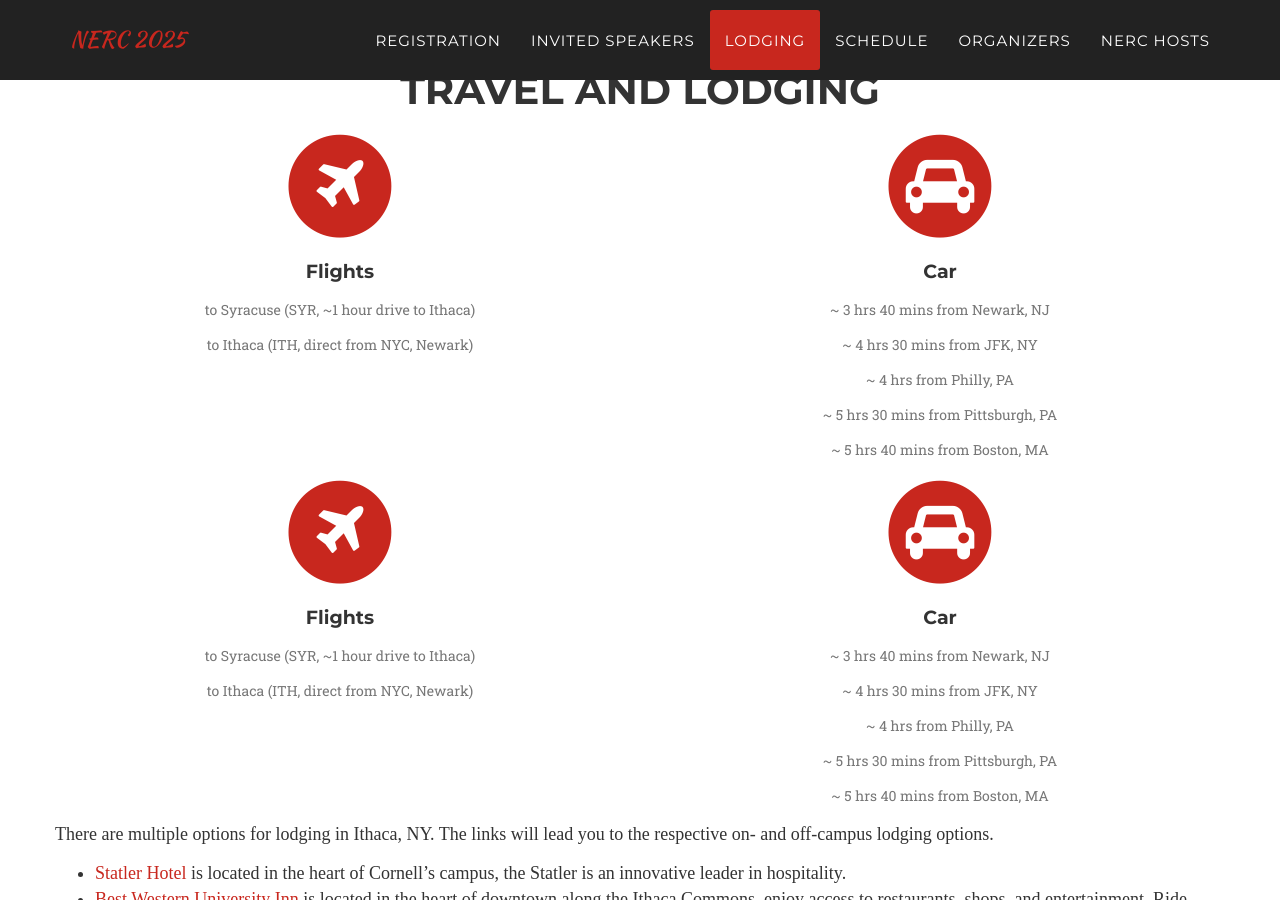
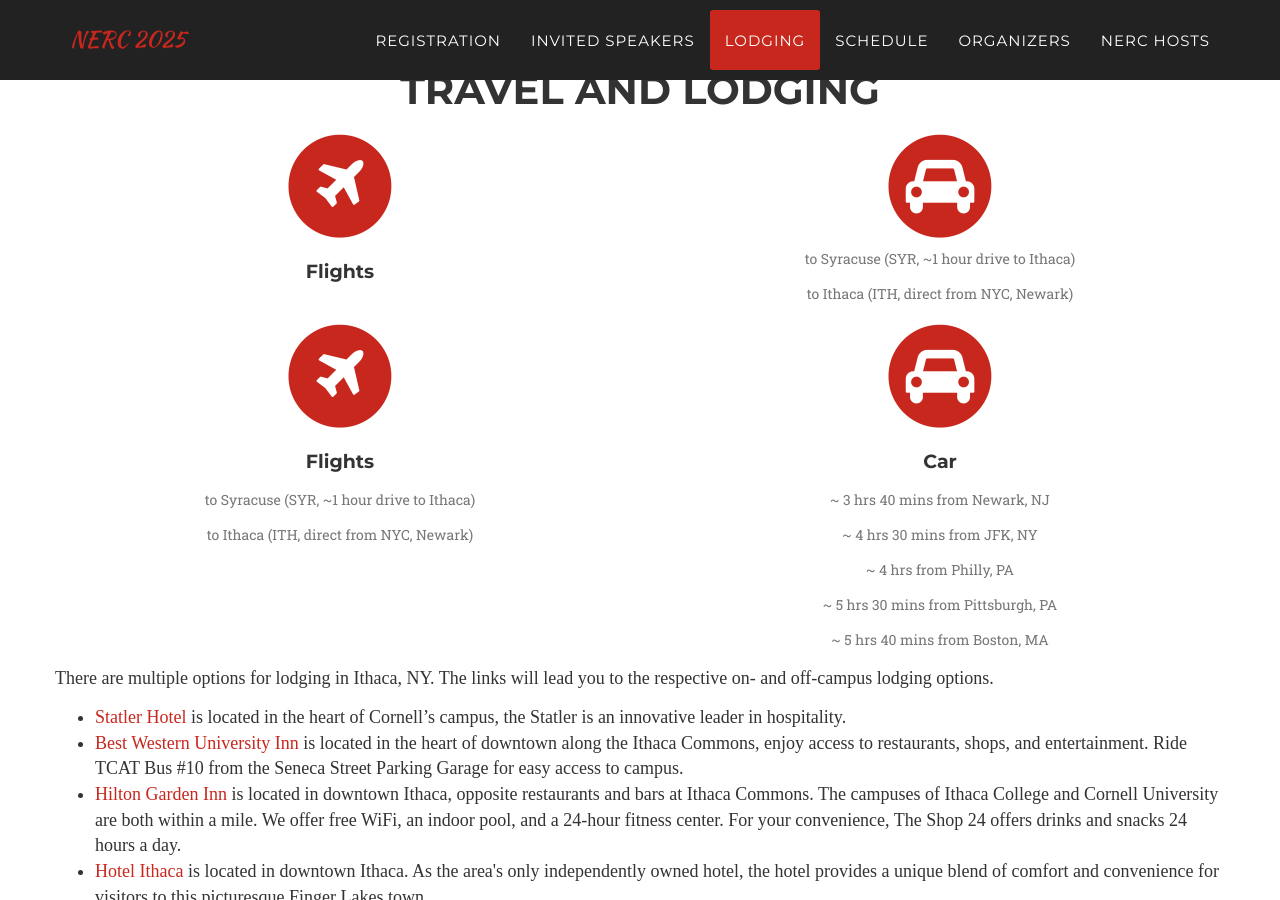
Before and after one commit to Cornell-Tech-AIRLab/cornell2025.nerc.io, a Jekyll site: the page built from index.html, in a window 1280 px wide and 900 px high, scrolled down 2735 px. Built offline with Jekyll 4.4.1, drawn with Linux system fonts in a browser that asks for light colours; some web fonts are replaced.

Commit message:
test single icon+text

```diff
--- a/_includes/lodging.html
+++ b/_includes/lodging.html
@@ -15,20 +15,22 @@
                             <i class="fa fa-plane fa-stack-1x fa-inverse"></i>
                         </span>
                         <h4 class="registration-heading">Flights</h4>
-                        <p class="text-muted">to Syracuse (SYR, ~1 hour drive to Ithaca)</p>
-                        <p class="text-muted">to Ithaca (ITH, direct from NYC, Newark)</p>
+                        <!--<p class="text-muted">to Syracuse (SYR, ~1 hour drive to Ithaca)</p> -->
+                        <!-- <p class="text-muted">to Ithaca (ITH, direct from NYC, Newark)</p> -->
                     </div>
                     <div class="col-md-6">
                         <span class="fa-stack fa-4x">
                             <i class="fa fa-circle fa-stack-2x text-primary"></i>
                             <i class="fa fa-car fa-stack-1x fa-inverse"></i>
                         </span>
-                        <h4 class="registration-heading">Car</h4>
-                        <p class="text-muted">~ 3 hrs 40 mins from Newark, NJ</p>
-                        <p class="text-muted">~ 4 hrs 30 mins from JFK, NY</p>
-                        <p class="text-muted">~ 4 hrs from Philly, PA</p>
-                        <p class="text-muted">~ 5 hrs 30 mins from Pittsburgh, PA</p>
-                        <p class="text-muted">~ 5 hrs 40 mins from Boston, MA</p>
+                        <p class="text-muted">to Syracuse (SYR, ~1 hour drive to Ithaca)</p>
+                        <p class="text-muted">to Ithaca (ITH, direct from NYC, Newark)</p>
+                        <!-- <h4 class="registration-heading">Car</h4> -->
+                        <!-- <p class="text-muted">~ 3 hrs 40 mins from Newark, NJ</p> -->
+                        <!-- <p class="text-muted">~ 4 hrs 30 mins from JFK, NY</p> -->
+                        <!--<p class="text-muted">~ 4 hrs from Philly, PA</p> -->
+                        <!-- <p class="text-muted">~ 5 hrs 30 mins from Pittsburgh, PA</p> -->
+                        <!-- <p class="text-muted">~ 5 hrs 40 mins from Boston, MA</p> -->
                     </div>
                 </div>
 
```
